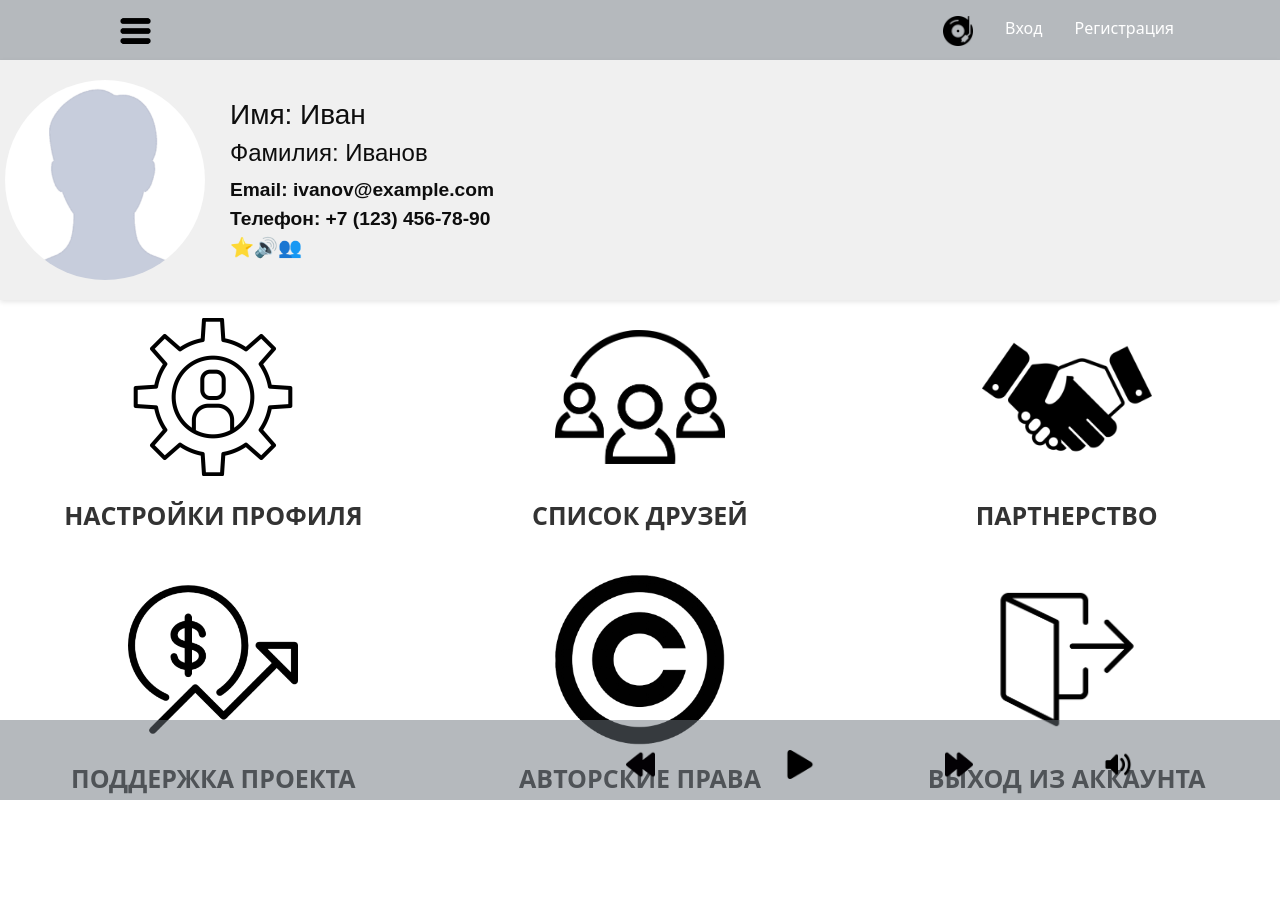
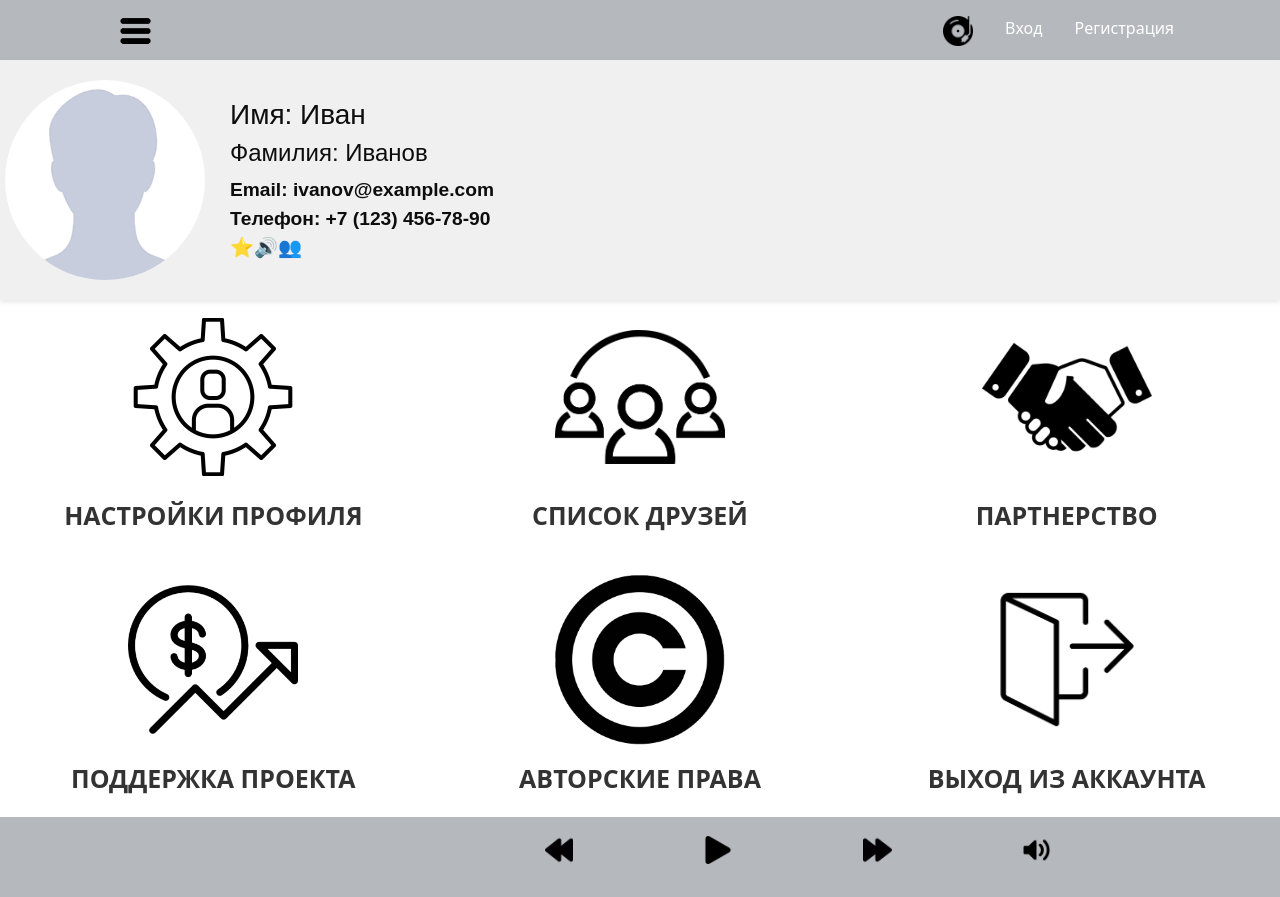
Before and after one commit to KayotPoziloy/thematic_audio_player, a React (Create React App) app in the folder frontend/: page /account in a window 1280 px wide. Before the commit the page ends 817 px from the top, so only its background shows below. Built offline with nearby package versions, Linux system fonts and the light colour scheme; no server answers.

Commit message:
fix footer css

```diff
--- a/frontend/src/style_lk/Account.css
+++ b/frontend/src/style_lk/Account.css
@@ -79,15 +79,3 @@
     font-weight: bold;
     margin-top: 5px;
 }
-
-footer {
-    position: fixed;
-    bottom: 0;
-    left: 0;
-    width: 100%;
-    height: 100px; /* Высота футера */
-    background-color: #f8f9fa;
-    text-align: center;
-    line-height: 60px; /* Вертикальное выравнивание текста */
-    z-index: 10;
-}
```
